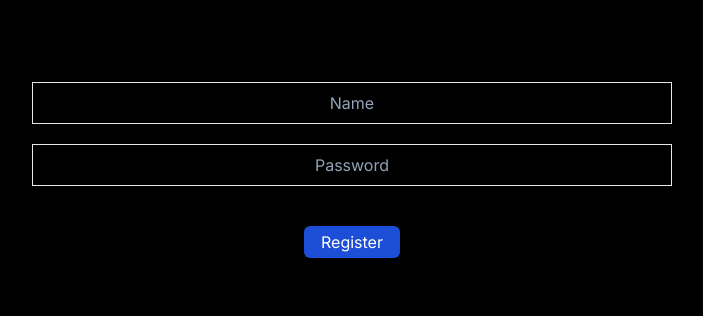
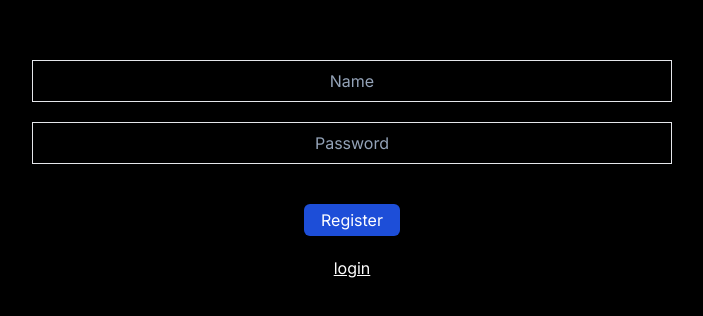
Before and after one commit to LassazVegaz/duel-way, a Next.js app in the folder frontend/: page /auth/register in a window 1280 px wide. Shown: the part 230-546 px from the top of the page, without its empty margins (288-991 px from the left). Built offline with nearby package versions, Linux system fonts and the light colour scheme; no server answers.

Commit message:
register login both

```diff
--- a/frontend/src/app/auth/[slug]/components/ClientComponent.tsx
+++ b/frontend/src/app/auth/[slug]/components/ClientComponent.tsx
@@ -2,6 +2,7 @@
 import { useFormState, useFormStatus } from "react-dom";
 import { formSubmitAction, FormSubmitActionResults } from "../page.actions";
 import { twMerge } from "tailwind-merge";
+import Link from "next/link";
 
 type ClientComponentProps = {
   slug: string;
@@ -38,6 +39,8 @@ const SubmitButton = (props: SubmitButtonProps) => {
 export default function ClientComponent(props: ClientComponentProps) {
   const [state, action] = useFormState(formSubmitAction, {});
 
+  const oppositeSlug = props.slug === "login" ? "register" : "login";
+
   return (
     <main className="flex items-center justify-center h-screen">
       <form
@@ -51,9 +54,17 @@ export default function ClientComponent(props: ClientComponentProps) {
           placeholder="Password"
           required
         />
+        <input type="hidden" name="slug" value={props.slug} />
         <div className="mt-5 text-center">
           <SubmitButton slug={props.slug} />
         </div>
+
+        <Link
+          className="text-white text-center underline"
+          href={`/auth/${oppositeSlug}`}
+        >
+          {oppositeSlug}
+        </Link>
       </form>
 
       <div className="text-center text-red-600 absolute bottom-10">
--- a/frontend/src/app/auth/[slug]/page.actions.ts
+++ b/frontend/src/app/auth/[slug]/page.actions.ts
@@ -16,10 +16,14 @@ export const formSubmitAction = async (
   const payload = Object.fromEntries(formData);
 
   try {
-    await serverAxios.post("api/auth/register", payload);
+    if (payload.slug === "login") {
+      await serverAxios.post("api/auth/login", payload);
+    } else {
+      await serverAxios.post("api/auth/register", payload);
+    }
   } catch (error) {
     if (error instanceof AxiosError && error.response?.status === 400) {
-      return { error: "This user name is taken" };
+      return { error: error.response.data };
     }
     console.error(error);
     return { error: "An unknown error occured" };
--- a/frontend/src/app/auth/[slug]/page.tsx
+++ b/frontend/src/app/auth/[slug]/page.tsx
@@ -1,5 +1,5 @@
 import PageParams from "@/types/page-params.type";
-import { redirect } from "next/navigation";
+import { redirect, RedirectType } from "next/navigation";
 import React from "react";
 import ClientComponent from "./components/ClientComponent";
 
@@ -8,7 +8,7 @@ const ALLOWED_SLUGS = ["login", "register"];
 export default function Home({ params }: PageParams<{ slug: string }>) {
   const slug = params.slug.toLowerCase();
   if (!ALLOWED_SLUGS.includes(slug)) {
-    return redirect(`/auth/${ALLOWED_SLUGS[0]}`);
+    return redirect(`/auth/${ALLOWED_SLUGS[0]}`, RedirectType.replace);
   }
 
   return <ClientComponent slug={slug} />;
--- a/frontend/src/app/auth/page.tsx
+++ b/frontend/src/app/auth/page.tsx
@@ -1,5 +1,5 @@
-import { redirect } from "next/navigation";
+import { redirect, RedirectType } from "next/navigation";
 
 export default function AuthPage() {
-  return redirect("/auth/login");
+  return redirect("/auth/login", RedirectType.replace);
 }
```
